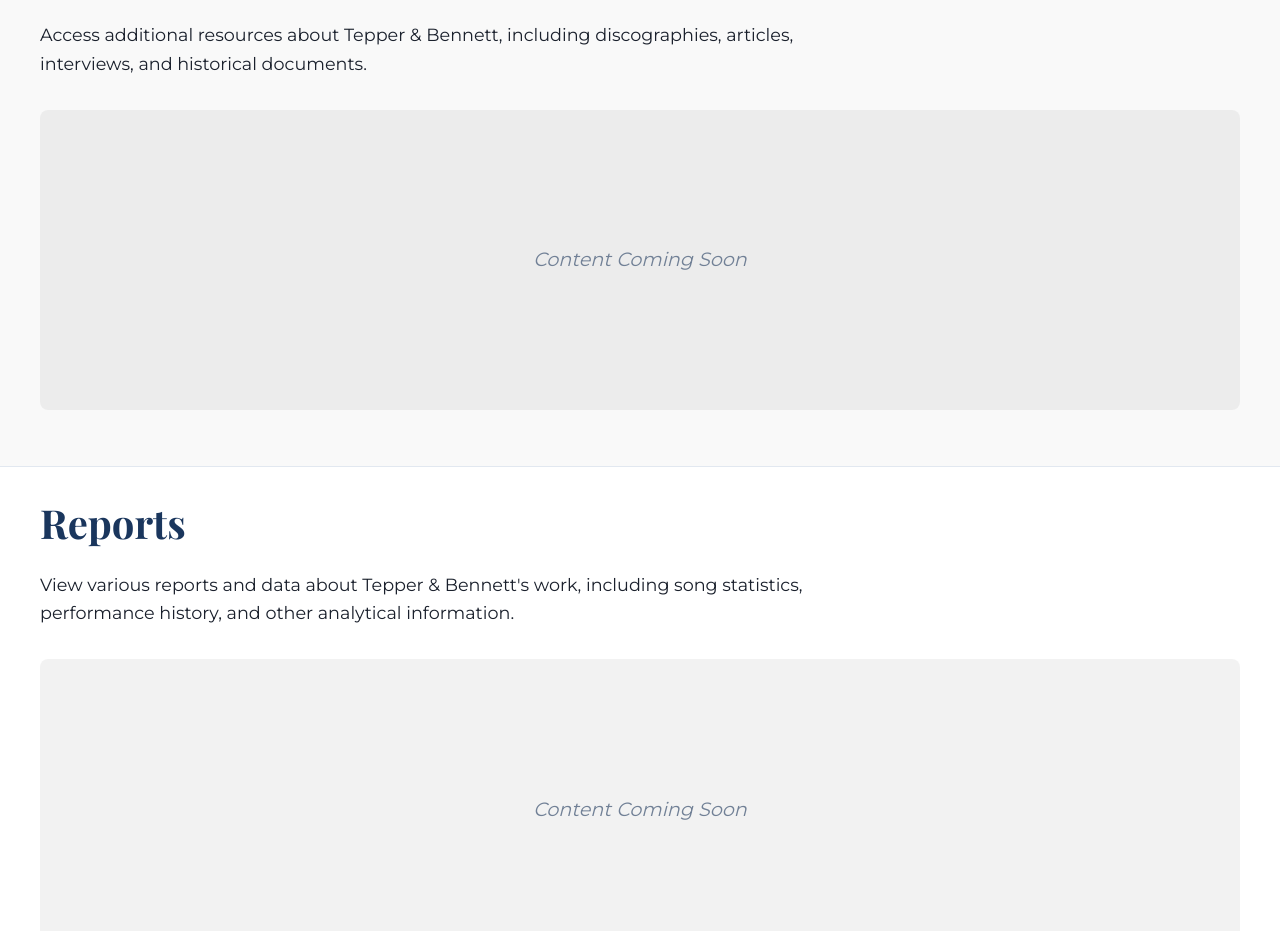
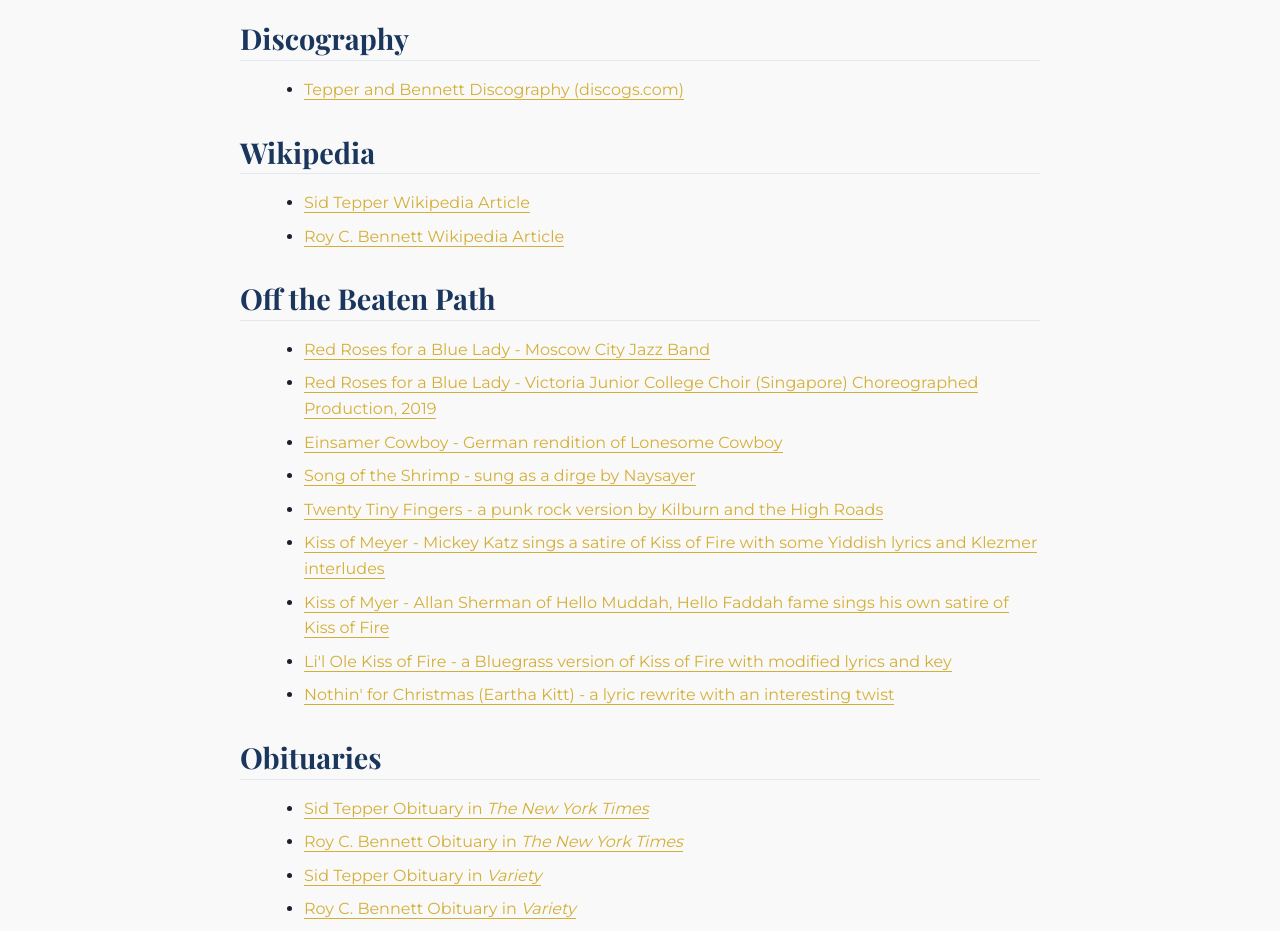
Before and after one commit to keithrbennett/tepper-bennett-redesign, a plain HTML site: page designs/home/index.html in a window 1280 px wide. Shown: the part 3481-4412 px from the top of the page. Drawn offline with nearby package versions, Linux system fonts and the light colour scheme.

Commit message:
Add Resources text. Make hyperlinks a different color.

```diff
--- a/designs/home/home.css
+++ b/designs/home/home.css
@@ -363,15 +363,87 @@
 }
 
 .inquiries-content a {
-    color: var(--color-primary);
+    color: var(--color-secondary);
     text-decoration: none;
-    border-bottom: 1px solid transparent;
-    transition: border-color var(--transition-fast);
+    border-bottom: 1px solid var(--color-secondary);
+    transition: color var(--transition-fast), border-color var(--transition-fast);
 }
 
 .inquiries-content a:hover {
-    border-bottom-color: var(--color-secondary);
+    color: var(--color-accent);
+    border-bottom-color: var(--color-accent);
+}
+
+/* Resources Content Styles */
+.resources-content {
+    max-width: 800px;
+    margin: 0 auto;
+}
+
+.resources-content section {
+    margin-bottom: var(--spacing-xl);
+}
+
+.resources-content h3 {
+    color: var(--color-primary);
+    font-family: var(--font-heading), serif;
+    font-size: 1.8rem;
+    margin-bottom: var(--spacing-md);
+    border-bottom: 1px solid var(--color-border);
+    padding-bottom: var(--spacing-xs);
+}
+
+.resources-content ul {
+    list-style-type: disc;
+    margin-left: var(--spacing-lg);
+    margin-bottom: var(--spacing-md);
+}
+
+.resources-content li {
+    margin-bottom: var(--spacing-sm);
+    line-height: 1.6;
+}
+
+.resources-content a {
     color: var(--color-secondary);
+    text-decoration: none;
+    border-bottom: 1px solid var(--color-secondary);
+    transition: color var(--transition-fast), border-color var(--transition-fast);
+}
+
+.resources-content a:hover {
+    color: var(--color-accent);
+    border-bottom-color: var(--color-accent);
+}
+
+.resources-content cite {
+    font-style: italic;
+}
+
+/* Global link styles for content sections */
+.section-container a {
+    color: var(--color-secondary);
+    text-decoration: none;
+    border-bottom: 1px solid var(--color-secondary);
+    transition: color var(--transition-fast), border-color var(--transition-fast);
+}
+
+.section-container a:hover {
+    color: var(--color-accent);
+    border-bottom-color: var(--color-accent);
+}
+
+/* Style for links in content paragraphs */
+.about-content a {
+    color: var(--color-secondary);
+    text-decoration: none;
+    border-bottom: 1px solid var(--color-secondary);
+    transition: color var(--transition-fast), border-color var(--transition-fast);
+}
+
+.about-content a:hover {
+    color: var(--color-accent);
+    border-bottom-color: var(--color-accent);
 }
 
 /* Responsive adjustments for content sections */
--- a/designs/home/index.html
+++ b/designs/home/index.html
@@ -98,9 +98,46 @@
         <section id="resources" class="content-section">
             <div class="section-container">
                 <h2>Resources</h2>
-                <p>Access additional resources about Tepper & Bennett, including discographies, articles, interviews, and historical documents.</p>
-                <div class="placeholder-content">
-                    <!-- Content will be populated with resources -->
+                <div class="resources-content">
+                    <section>
+                        <h3>Discography</h3>
+                        <ul>
+                            <li><a href="https://www.discogs.com/search/?q=tepper+bennett&type=all" target="_blank">Tepper and Bennett Discography (discogs.com)</a></li>
+                        </ul>
+                    </section>
+
+                    <section>
+                        <h3>Wikipedia</h3>
+                        <ul>
+                            <li><a href="https://en.wikipedia.org/wiki/Sid_Tepper" target="_blank">Sid Tepper Wikipedia Article</a></li>
+                            <li><a href="https://en.wikipedia.org/wiki/Roy_C._Bennett" target="_blank">Roy C. Bennett Wikipedia Article</a></li>
+                        </ul>
+                    </section>
+
+                    <section>
+                        <h3>Off the Beaten Path</h3>
+                        <ul>
+                            <li><a href="https://www.youtube.com/watch?v=8-kRyR9c0uc" target="_blank">Red Roses for a Blue Lady - Moscow City Jazz Band</a></li>
+                            <li><a href="https://www.youtube.com/watch?v=me8aPqsQ620" target="_blank">Red Roses for a Blue Lady - Victoria Junior College Choir (Singapore) Choreographed Production, 2019</a></li>
+                            <li><a href="https://www.youtube.com/watch?v=CrfwRBEEt_U" target="_blank">Einsamer Cowboy - German rendition of Lonesome Cowboy</a></li>
+                            <li><a href="https://www.youtube.com/watch?v=lGv1srhfOVw" target="_blank">Song of the Shrimp - sung as a dirge by Naysayer</a></li>
+                            <li><a href="https://www.youtube.com/watch?v=8tdJg3oB5DM" target="_blank">Twenty Tiny Fingers - a punk rock version by Kilburn and the High Roads</a></li>
+                            <li><a href="https://www.youtube.com/watch?v=7ELtGuCKPao" target="_blank">Kiss of Meyer - Mickey Katz sings a satire of Kiss of Fire with some Yiddish lyrics and Klezmer interludes</a></li>
+                            <li><a href="https://www.youtube.com/watch?v=5rvEWG3zz4w" target="_blank">Kiss of Myer - Allan Sherman of Hello Muddah, Hello Faddah fame sings his own satire of Kiss of Fire</a></li>
+                            <li><a href="https://www.youtube.com/watch?v=AJuuOHkiY8A" target="_blank">Li'l Ole Kiss of Fire - a Bluegrass version of Kiss of Fire with modified lyrics and key</a></li>
+                            <li><a href="https://www.youtube.com/watch?v=TwFkoGzoYm8" target="_blank">Nothin' for Christmas (Eartha Kitt) - a lyric rewrite with an interesting twist</a></li>
+                        </ul>
+                    </section>
+
+                    <section>
+                        <h3>Obituaries</h3>
+                        <ul>
+                            <li><a href="https://www.nytimes.com/2015/04/30/arts/sid-tepper-dies-at-96-delivered-red-roses-for-a-blue-lady-and-other-songs.html" target="_blank">Sid Tepper Obituary in <cite>The New York Times</cite></a></li>
+                            <li><a href="https://www.nytimes.com/2015/07/14/arts/music/roy-c-bennett-dies-at-96-writer-of-popular-songs.html" target="_blank">Roy C. Bennett Obituary in <cite>The New York Times</cite></a></li>
+                            <li><a href="https://variety.com/2015/music/news/sid-tepper-dead-dies-wrote-songs-for-sinatra-elvis-the-beatles-1201480032/" target="_blank">Sid Tepper Obituary in <cite>Variety</cite></a></li>
+                            <li><a href="https://variety.com/2015/music/people-news/roy-c-bennett-dies-at-97-wrote-songs-for-sinatra-elvis-the-beatles-1201537186/" target="_blank">Roy C. Bennett Obituary in <cite>Variety</cite></a></li>
+                        </ul>
+                    </section>
                 </div>
             </div>
         </section>
```
